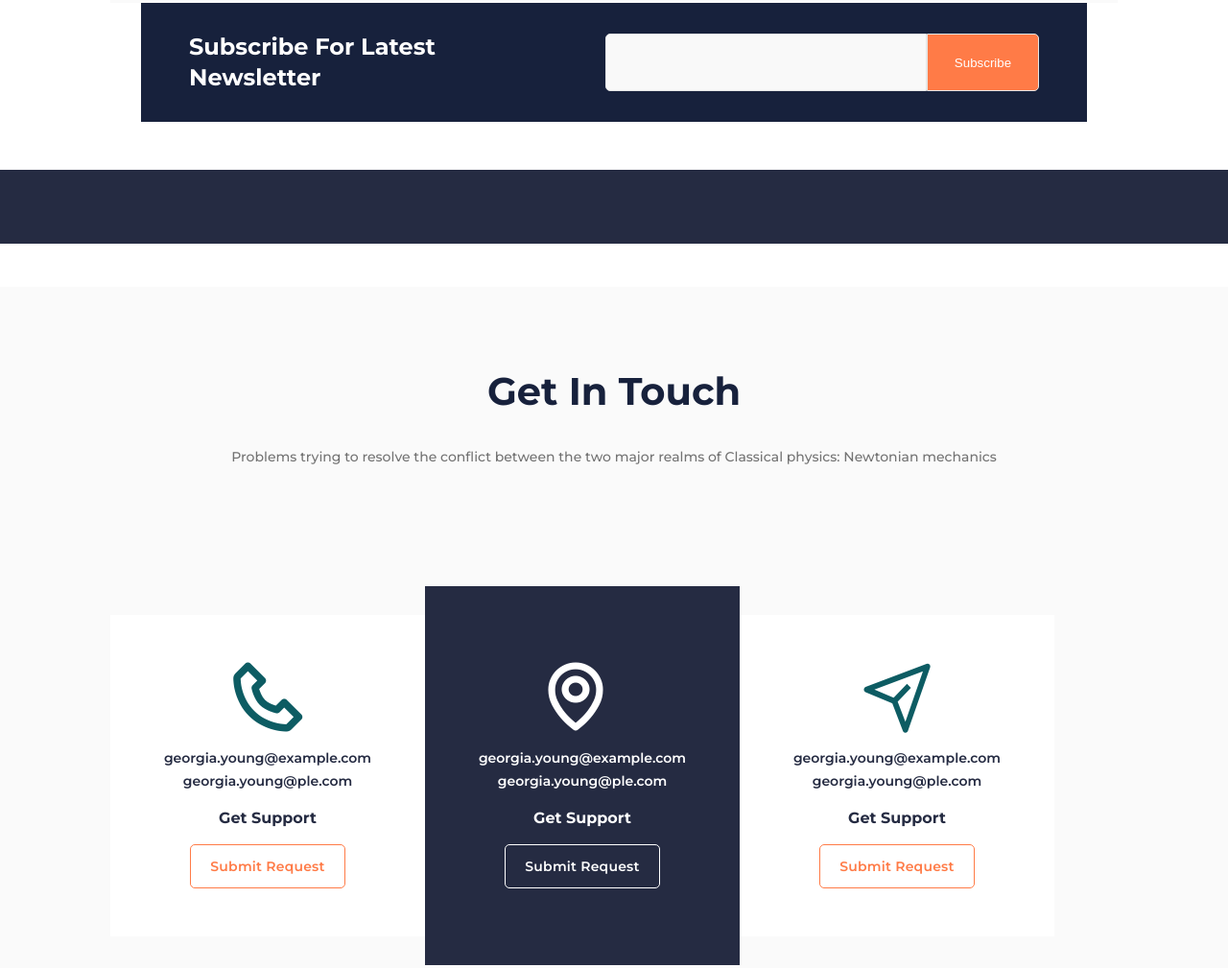
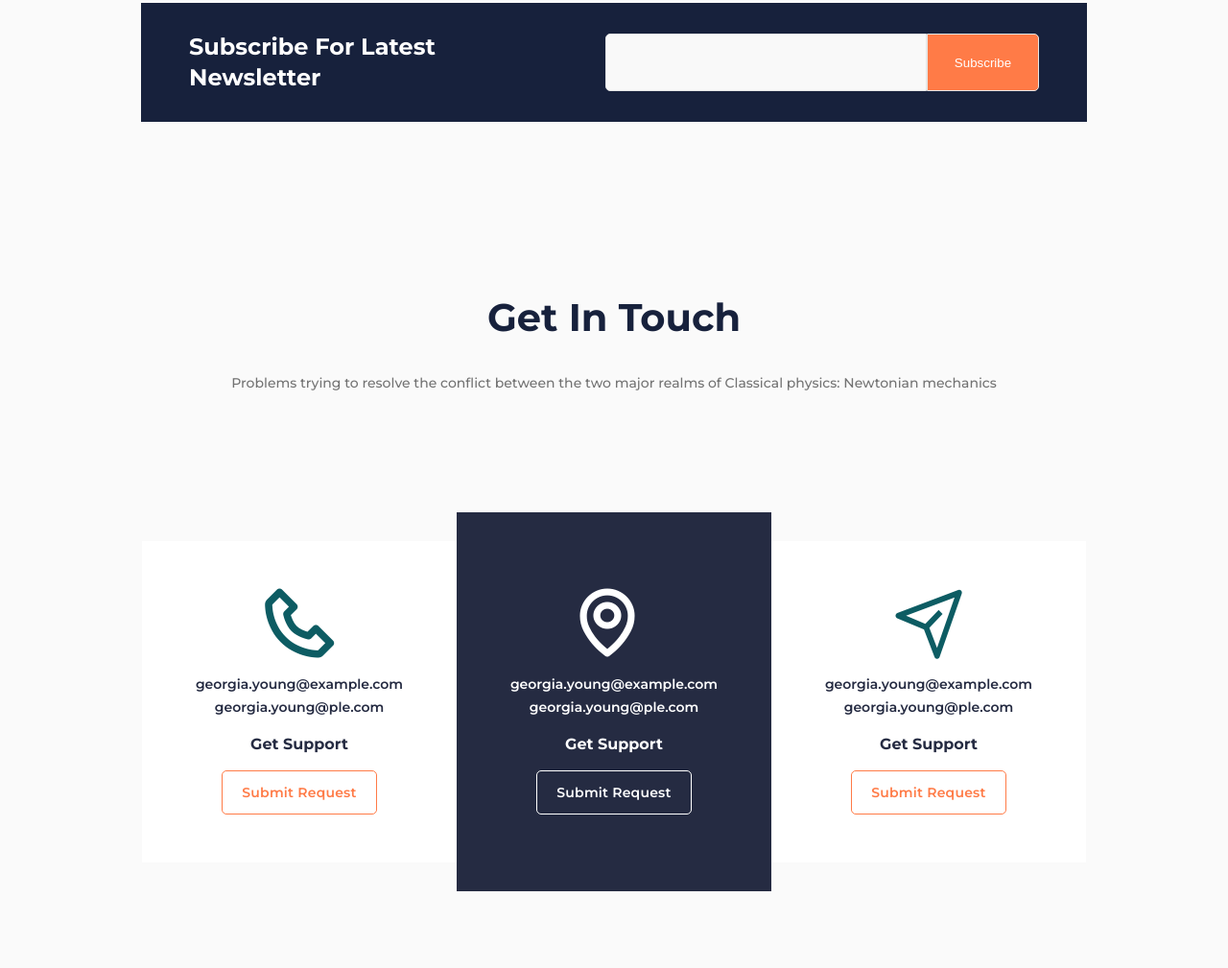
Before and after one commit to cerebrum101/Relvise, a plain HTML site: page index.html in a window 1280 px wide. Shown: the part 3268-4277 px from the top of the page at 96% size. Drawn offline with Linux system fonts and the light colour scheme; files whose address does not match are found by name.

Commit message:
everything done

```diff
--- a/index.html
+++ b/index.html
@@ -376,9 +376,7 @@
 							</div>
 						</div>
 					</div>
-					<div class="clients__bg--dark">
 
-					</div>
 				</section>
 				<section class="contact">
 					<div class="contact__container _container">
--- a/styles/styles.scss
+++ b/styles/styles.scss
@@ -58,6 +58,7 @@ body {
 	font-family: 'Montserrat';
 	font-style: normal;
 
+	background-color: #FAFAFA;
 	color: $color-black;
 	height: 100%;
 }
```
Also changed, not shown: styles/styles.css, 1 other file.
